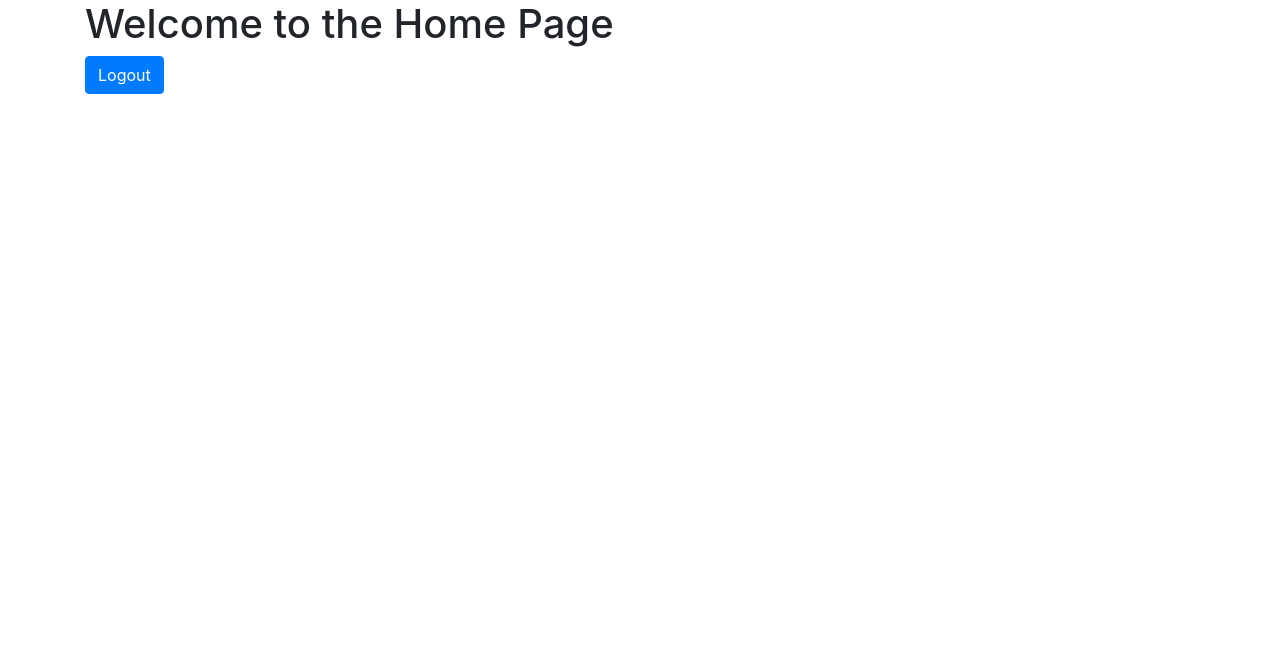
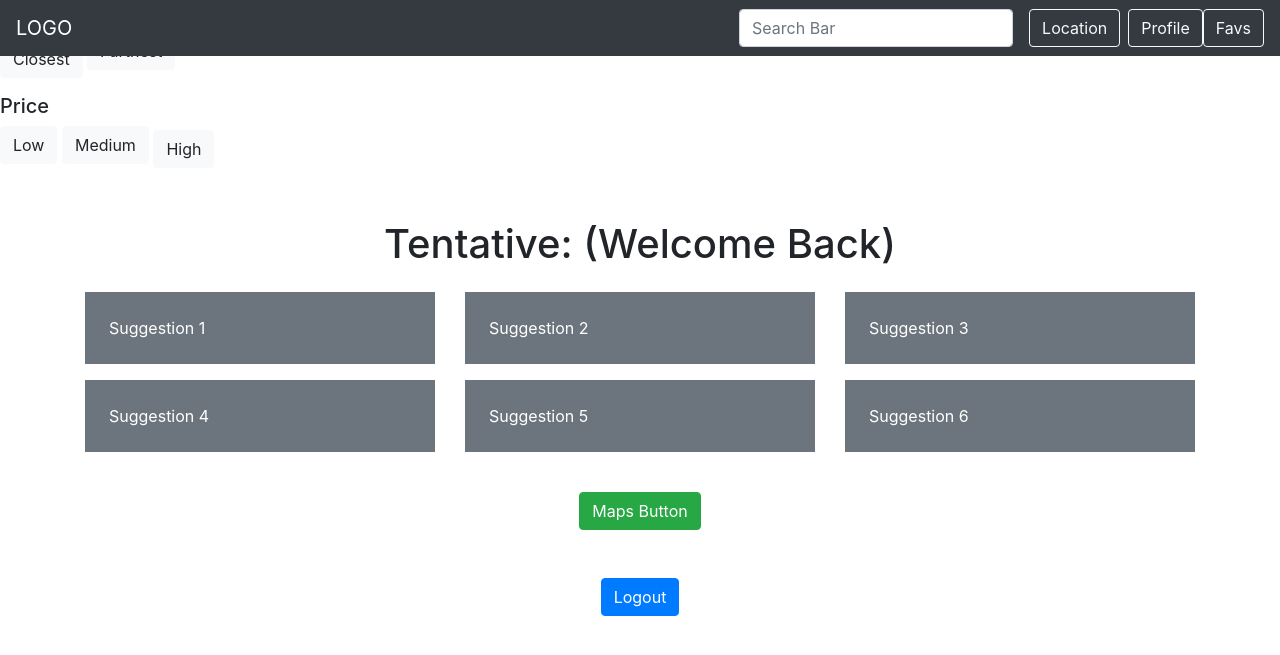
Before and after one commit to nli21/ATLFoodFinderLatest, a Django app: page /accounts/ in a window 1280 px wide. Shown: the top 655 px of the page. Run offline with Django 5.2, Linux system fonts and the light colour scheme; a user stored in the database is signed in; some libraries are stand-ins or nearby versions.

Commit message:
Home page and latest stuff

```diff
--- a/ATLFoodFinder2/Atlanta-Food-Finder/AtlantaFoodFinder/user_authentication/templates/home/home.html
+++ b/ATLFoodFinder2/Atlanta-Food-Finder/AtlantaFoodFinder/user_authentication/templates/home/home.html
@@ -1,13 +1,86 @@
-<!DOCTYPE html>
-<html>
+<html lang="en">
 <head>
+    <meta charset="UTF-8">
+    <meta name="viewport" content="width=device-width, initial-scale=1.0">
     <title>Home</title>
     <link rel="stylesheet" href="https://stackpath.bootstrapcdn.com/bootstrap/4.1.3/css/bootstrap.min.css" integrity="sha384-MCw98/SFnGE8fJT3GXwEOngsV7Zt27NXFoaoApmYm81iuXoPkFOJwJ8ERdknLPMO" crossorigin="anonymous">
+    <link rel="stylesheet" href="styles.css">
 </head>
 <body>
-    <div class="container">
-        <h1>Welcome to the Home Page</h1>
-        <a href="{% url 'logout' %}" class="btn btn-primary">Logout</a>
-    </div>
+    <!-- Top Bar -->
+    <header class="navbar navbar-expand-lg navbar-dark bg-dark fixed-top">
+        <a class="navbar-brand" href="#">LOGO</a>
+        <div class="navbar-nav ml-auto">
+            <form class="form-inline my-2 my-lg-0">
+                <input class="form-control mr-sm-2" type="search" placeholder="Search Bar" aria-label="Search">
+            </form>
+            <button class="btn btn-outline-light my-2 my-sm-0 mx-2">Location</button>
+            <button class="btn btn-outline-light my-2 my-sm-0">Profile</button>
+            <button class="btn btn-outline-light my-2 my-sm-0">Favs</button>
+        </div>
+    </header>
+
+    <!-- Sidebar -->
+    <aside class="sidebar">
+        <h5 class="filter-heading">Distance</h5>
+        <div class="filter-group">
+            <button class="btn btn-light mb-2">Closest</button>
+            <button class="btn btn-light mb-4">Furthest</button>
+        </div>
+
+        <h5 class="filter-heading">Price</h5>
+        <div class="filter-group">
+            <button class="btn btn-light mb-2">Low</button>
+            <button class="btn btn-light mb-2">Medium</button>
+            <button class="btn btn-light">High</button>
+        </div>
+    </aside>
+
+
+    <!-- Main Content -->
+    <main class="content container mt-5">
+        <div class="welcome-section text-center mb-4">
+            <h1>Tentative: (Welcome Back)</h1>
+        </div>
+        <!-- Suggestions -->
+        <div class="row">
+            <div class="col-md-4 mb-3">
+                <div class="suggestion bg-secondary text-white p-4">Suggestion 1</div>
+            </div>
+            <div class="col-md-4 mb-3">
+                <div class="suggestion bg-secondary text-white p-4">Suggestion 2</div>
+            </div>
+            <div class="col-md-4 mb-3">
+                <div class="suggestion bg-secondary text-white p-4">Suggestion 3</div>
+            </div>
+        </div>
+
+        <div class="row">
+            <div class="col-md-4 mb-3">
+                <div class="suggestion bg-secondary text-white p-4">Suggestion 4</div>
+            </div>
+            <div class="col-md-4 mb-3">
+                <div class="suggestion bg-secondary text-white p-4">Suggestion 5</div>
+            </div>
+            <div class="col-md-4 mb-3">
+                <div class="suggestion bg-secondary text-white p-4">Suggestion 6</div>
+            </div>
+        </div>
+
+        <!-- Maps Button -->
+        <div class="row justify-content-center mt-4">
+            <button class="btn btn-success">Maps Button</button>
+        </div>
+
+        <!-- Logout Button -->
+        <div class="text-center mt-5">
+            <a href="{% url 'logout' %}" class="btn btn-primary">Logout</a>
+        </div>
+    </main>
+
+    <!-- Optional JavaScript -->
+    <script src="https://code.jquery.com/jquery-3.3.1.slim.min.js" integrity="sha384-q8i/X+965DzO0rT7abK41JStQIAqVgRVzpbzo5smXKp4YfRvH+8abtTE1Pi6jizo" crossorigin="anonymous"></script>
+    <script src="https://cdnjs.cloudflare.com/ajax/libs/popper.js/1.14.3/umd/popper.min.js" integrity="sha384-ZMP7rVo3mIykV+2+9J3UJ46jBk5O8f2QpntvPbNIy0Txuxr+czr+xpzt/dT1I7+N" crossorigin="anonymous"></script>
+    <script src="https://stackpath.bootstrapcdn.com/bootstrap/4.1.3/js/bootstrap.min.js" integrity="sha384-ChfqqxuZUCnJSK3+MXmPNIyE6ZbWh2IMqE241rYiqJxyMiZ6OW/JmZQ5stwEULTy" crossorigin="anonymous"></script>
 </body>
 </html>
--- a/ATLFoodFinder2/Atlanta-Food-Finder/AtlantaFoodFinder/user_authentication/urls.py
+++ b/ATLFoodFinder2/Atlanta-Food-Finder/AtlantaFoodFinder/user_authentication/urls.py
@@ -4,7 +4,7 @@ from . import views
 urlpatterns = [
     path('register/', views.registerPage, name='register'),
     path('login/', views.loginPage, name='login'),
-    path('logout/', views.loginPage, name='logout'),
+    path('logout/', views.logoutUser, name='logout'),
 
     path('', views.home, name='home'),
 
--- a/ATLFoodFinder2/Atlanta-Food-Finder/AtlantaFoodFinder/user_authentication/views.py
+++ b/ATLFoodFinder2/Atlanta-Food-Finder/AtlantaFoodFinder/user_authentication/views.py
@@ -27,7 +27,7 @@ def registerPage(request):
 
 def loginPage(request):
     if request.user.is_authenticated:
-        return redirect('login')
+        return redirect('home')
     else:
         if request.method == 'POST':
             username = request.POST.get('username')
```
Also changed, not shown: ATLFoodFinder2/Atlanta-Food-Finder/AtlantaFoodFinder/user_authentication/templates/home/styles.css (added, +52 -0 lines).
